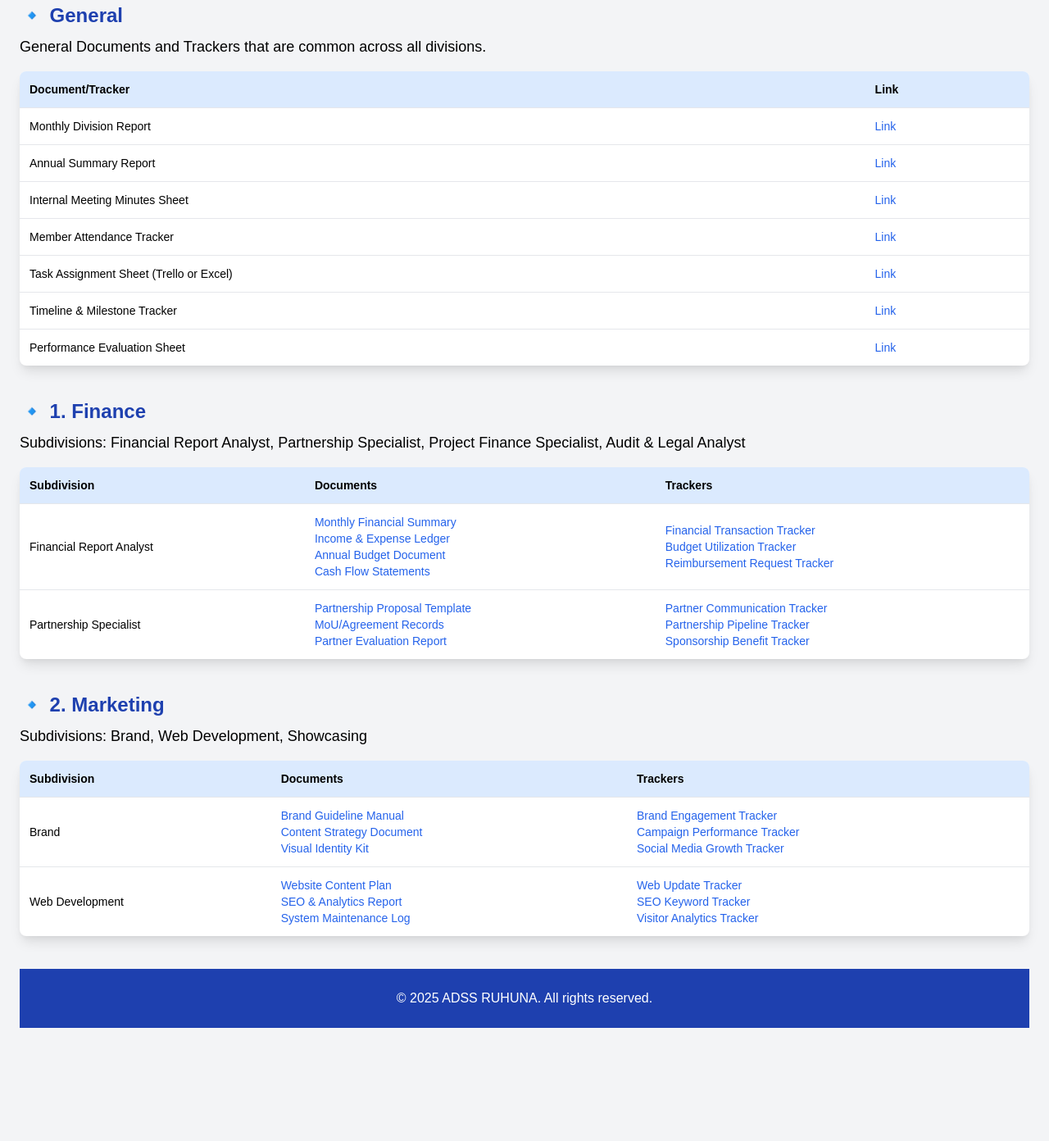
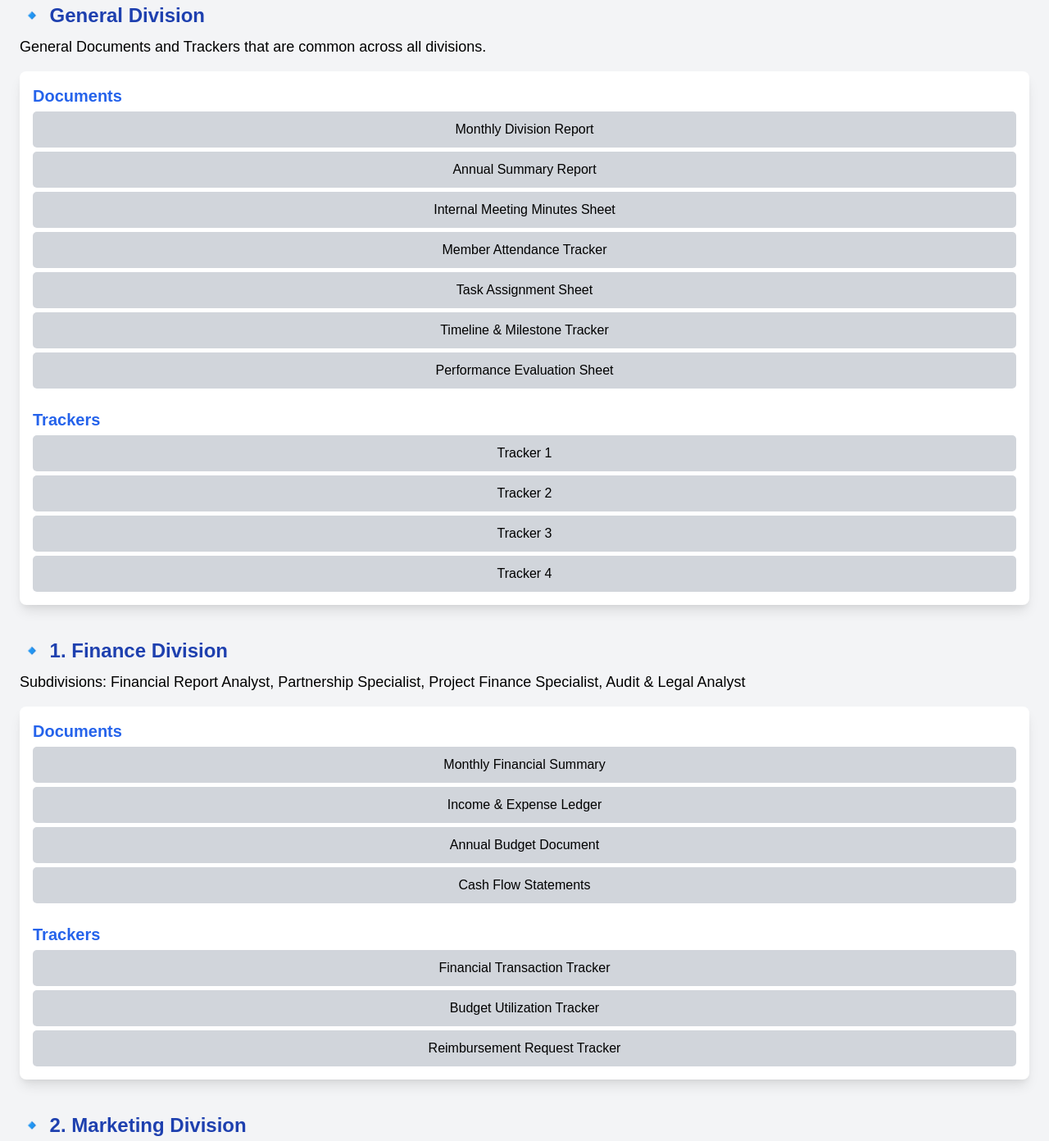
Before and after one commit to testadssruhuna/new-IOS, a plain HTML site: page index.html in a window 1280 px wide. Shown: the part 185-1577 px from the top of the page at 82% size. Before the commit the page ends 1463 px from the top, so only its background shows below. Drawn offline with nearby package versions, Linux system fonts and the light colour scheme.

Commit message:
Add files via upload

```diff
--- a/index.html
+++ b/index.html
@@ -8,13 +8,30 @@
     <link href="https://cdn.jsdelivr.net/npm/tailwindcss@2.1.2/dist/tailwind.min.css" rel="stylesheet">
     <script src="https://cdn.jsdelivr.net/npm/alpinejs@2.8.2/dist/alpine.min.js" defer></script>
     <style>
-        /* Add your custom styles here */
         body {
             font-family: 'Arial', sans-serif;
         }
 
         h2 {
             font-size: 1.5rem;
+        }
+
+        .section-button {
+            width: 100%;
+            text-align: center;
+            padding: 10px;
+            margin-top: 5px;
+            font-size: 16px;
+            background-color: #d1d5db; /* Tailwind's gray-300 */
+            color: black;
+            border: none;
+            border-radius: 5px;
+            cursor: pointer;
+            transition: background-color 0.3s;
+        }
+
+        .section-button:hover {
+            background-color: #9ca3af; /* Tailwind's gray-400 for hover effect */
         }
     </style>
 </head>
@@ -29,159 +46,94 @@
     <main class="max-w-7xl mx-auto p-6">
         <!-- General Division Section -->
         <section class="mt-10">
-            <h2 class="text-2xl font-semibold text-blue-800">🔹 General </h2>
+            <h2 class="text-2xl font-semibold text-blue-800">🔹 General Division</h2>
             <p class="mt-2 text-lg">General Documents and Trackers that are common across all divisions.</p>
-            <div class="overflow-x-auto mt-4 bg-white shadow-lg rounded-lg">
-                <table class="min-w-full table-auto text-sm">
-                    <thead>
-                        <tr class="bg-blue-100">
-                            <th class="p-3 text-left">Document/Tracker</th>
-                            <th class="p-3 text-left">Link</th>
-                        </tr>
-                    </thead>
-                    <tbody>
-                        <tr class="border-t">
-                            <td class="p-3">Monthly Division Report</td>
-                            <td class="p-3">
-                                <a href="https://example.com/monthly-division-report" class="text-blue-600 hover:underline">Link</a>
-                            </td>
-                        </tr>
-                        <tr class="border-t">
-                            <td class="p-3">Annual Summary Report</td>
-                            <td class="p-3">
-                                <a href="https://example.com/annual-summary-report" class="text-blue-600 hover:underline">Link</a>
-                            </td>
-                        </tr>
-                        <tr class="border-t">
-                            <td class="p-3">Internal Meeting Minutes Sheet</td>
-                            <td class="p-3">
-                                <a href="https://example.com/meeting-minutes-sheet" class="text-blue-600 hover:underline">Link</a>
-                            </td>
-                        </tr>
-                        <tr class="border-t">
-                            <td class="p-3">Member Attendance Tracker</td>
-                            <td class="p-3">
-                                <a href="https://example.com/member-attendance-tracker" class="text-blue-600 hover:underline">Link</a>
-                            </td>
-                        </tr>
-                        <tr class="border-t">
-                            <td class="p-3">Task Assignment Sheet (Trello or Excel)</td>
-                            <td class="p-3">
-                                <a href="https://example.com/task-assignment-sheet" class="text-blue-600 hover:underline">Link</a>
-                            </td>
-                        </tr>
-                        <tr class="border-t">
-                            <td class="p-3">Timeline & Milestone Tracker</td>
-                            <td class="p-3">
-                                <a href="https://example.com/timeline-milestone-tracker" class="text-blue-600 hover:underline">Link</a>
-                            </td>
-                        </tr>
-                        <tr class="border-t">
-                            <td class="p-3">Performance Evaluation Sheet</td>
-                            <td class="p-3">
-                                <a href="https://example.com/performance-evaluation-sheet" class="text-blue-600 hover:underline">Link</a>
-                            </td>
-                        </tr>
-                    </tbody>
-                </table>
+            <div class="mt-4 bg-white shadow-lg rounded-lg p-4">
+                <h3 class="text-xl font-semibold text-blue-600">Documents</h3>
+                <button class="section-button"><a href="https://example.com/monthly-division-report" class="text-black">Monthly Division Report</a></button>
+                <button class="section-button"><a href="https://example.com/annual-summary-report" class="text-black">Annual Summary Report</a></button>
+                <button class="section-button"><a href="https://example.com/meeting-minutes-sheet" class="text-black">Internal Meeting Minutes Sheet</a></button>
+                <button class="section-button"><a href="https://example.com/member-attendance-tracker" class="text-black">Member Attendance Tracker</a></button>
+                <button class="section-button"><a href="https://example.com/task-assignment-sheet" class="text-black">Task Assignment Sheet</a></button>
+                <button class="section-button"><a href="https://example.com/timeline-milestone-tracker" class="text-black">Timeline & Milestone Tracker</a></button>
+                <button class="section-button"><a href="https://example.com/performance-evaluation-sheet" class="text-black">Performance Evaluation Sheet</a></button>
+
+                <h3 class="text-xl font-semibold text-blue-600 mt-6">Trackers</h3>
+                <button class="section-button"><a href="https://example.com/monthly-division-report" class="text-black">Tracker 1</a></button>
+                <button class="section-button"><a href="https://example.com/annual-summary-report" class="text-black">Tracker 2</a></button>
+                <button class="section-button"><a href="https://example.com/meeting-minutes-sheet" class="text-black">Tracker 3</a></button>
+                <button class="section-button"><a href="https://example.com/member-attendance-tracker" class="text-black">Tracker 4</a></button>
             </div>
         </section>
 
-        <!-- Finance -->
+        <!-- Finance Division Section -->
         <section class="mt-10">
-            <h2 class="text-2xl font-semibold text-blue-800">🔹 1. Finance </h2>
+            <h2 class="text-2xl font-semibold text-blue-800">🔹 1. Finance Division</h2>
             <p class="mt-2 text-lg">Subdivisions: Financial Report Analyst, Partnership Specialist, Project Finance Specialist, Audit & Legal Analyst</p>
-            <div class="overflow-x-auto mt-4 bg-white shadow-lg rounded-lg">
-                <table class="min-w-full table-auto text-sm">
-                    <thead>
-                        <tr class="bg-blue-100">
-                            <th class="p-3 text-left">Subdivision</th>
-                            <th class="p-3 text-left">Documents</th>
-                            <th class="p-3 text-left">Trackers</th>
-                        </tr>
-                    </thead>
-                    <tbody>
-                        <tr class="border-t">
-                            <td class="p-3">Financial Report Analyst</td>
-                            <td class="p-3">
-                                <a href="https://example.com/monthly-financial-summary" class="text-blue-600 hover:underline">Monthly Financial Summary</a><br>
-                                <a href="https://example.com/income-expense-ledger" class="text-blue-600 hover:underline">Income & Expense Ledger</a><br>
-                                <a href="https://example.com/annual-budget" class="text-blue-600 hover:underline">Annual Budget Document</a><br>
-                                <a href="https://example.com/cash-flow-statements" class="text-blue-600 hover:underline">Cash Flow Statements</a>
-                            </td>
-                            <td class="p-3">
-                                <a href="https://example.com/financial-transaction-tracker" class="text-blue-600 hover:underline">Financial Transaction Tracker</a><br>
-                                <a href="https://example.com/budget-utilization-tracker" class="text-blue-600 hover:underline">Budget Utilization Tracker</a><br>
-                                <a href="https://example.com/reimbursement-request-tracker" class="text-blue-600 hover:underline">Reimbursement Request Tracker</a>
-                            </td>
-                        </tr>
-                        <tr class="border-t">
-                            <td class="p-3">Partnership Specialist</td>
-                            <td class="p-3">
-                                <a href="https://example.com/partnership-proposal-template" class="text-blue-600 hover:underline">Partnership Proposal Template</a><br>
-                                <a href="https://example.com/mou-agreement-records" class="text-blue-600 hover:underline">MoU/Agreement Records</a><br>
-                                <a href="https://example.com/partner-evaluation-report" class="text-blue-600 hover:underline">Partner Evaluation Report</a>
-                            </td>
-                            <td class="p-3">
-                                <a href="https://example.com/partner-communication-tracker" class="text-blue-600 hover:underline">Partner Communication Tracker</a><br>
-                                <a href="https://example.com/partnership-pipeline-tracker" class="text-blue-600 hover:underline">Partnership Pipeline Tracker</a><br>
-                                <a href="https://example.com/sponsorship-benefit-tracker" class="text-blue-600 hover:underline">Sponsorship Benefit Tracker</a>
-                            </td>
-                        </tr>
-                        <!-- Add the rest of the rows for other subdivisions -->
-                    </tbody>
-                </table>
+            <div class="overflow-x-auto mt-4 bg-white shadow-lg rounded-lg p-4">
+                <h3 class="text-xl font-semibold text-blue-600">Documents</h3>
+                <button class="section-button"><a href="https://example.com/monthly-financial-summary" class="text-black">Monthly Financial Summary</a></button>
+                <button class="section-button"><a href="https://example.com/income-expense-ledger" class="text-black">Income & Expense Ledger</a></button>
+                <button class="section-button"><a href="https://example.com/annual-budget" class="text-black">Annual Budget Document</a></button>
+                <button class="section-button"><a href="https://example.com/cash-flow-statements" class="text-black">Cash Flow Statements</a></button>
+
+                <h3 class="text-xl font-semibold text-blue-600 mt-6">Trackers</h3>
+                <button class="section-button"><a href="https://example.com/financial-transaction-tracker" class="text-black">Financial Transaction Tracker</a></button>
+                <button class="section-button"><a href="https://example.com/budget-utilization-tracker" class="text-black">Budget Utilization Tracker</a></button>
+                <button class="section-button"><a href="https://example.com/reimbursement-request-tracker" class="text-black">Reimbursement Request Tracker</a></button>
             </div>
         </section>
 
-        <!-- Marketing-->
+        <!-- Marketing Division Section -->
         <section class="mt-10">
-            <h2 class="text-2xl font-semibold text-blue-800">🔹 2. Marketing </h2>
+            <h2 class="text-2xl font-semibold text-blue-800">🔹 2. Marketing Division</h2>
             <p class="mt-2 text-lg">Subdivisions: Brand, Web Development, Showcasing</p>
-            <div class="overflow-x-auto mt-4 bg-white shadow-lg rounded-lg">
-                <table class="min-w-full table-auto text-sm">
-                    <thead>
-                        <tr class="bg-blue-100">
-                            <th class="p-3 text-left">Subdivision</th>
-                            <th class="p-3 text-left">Documents</th>
-                            <th class="p-3 text-left">Trackers</th>
-                        </tr>
-                    </thead>
-                    <tbody>
-                        <tr class="border-t">
-                            <td class="p-3">Brand</td>
-                            <td class="p-3">
-                                <a href="https://example.com/brand-guideline-manual" class="text-blue-600 hover:underline">Brand Guideline Manual</a><br>
-                                <a href="https://example.com/content-strategy-document" class="text-blue-600 hover:underline">Content Strategy Document</a><br>
-                                <a href="https://example.com/visual-identity-kit" class="text-blue-600 hover:underline">Visual Identity Kit</a>
-                            </td>
-                            <td class="p-3">
-                                <a href="https://example.com/brand-engagement-tracker" class="text-blue-600 hover:underline">Brand Engagement Tracker</a><br>
-                                <a href="https://example.com/campaign-performance-tracker" class="text-blue-600 hover:underline">Campaign Performance Tracker</a><br>
-                                <a href="https://example.com/social-media-growth-tracker" class="text-blue-600 hover:underline">Social Media Growth Tracker</a>
-                            </td>
-                        </tr>
-                        <tr class="border-t">
-                            <td class="p-3">Web Development</td>
-                            <td class="p-3">
-                                <a href="https://example.com/website-content-plan" class="text-blue-600 hover:underline">Website Content Plan</a><br>
-                                <a href="https://example.com/seo-analytics-report" class="text-blue-600 hover:underline">SEO & Analytics Report</a><br>
-                                <a href="https://example.com/system-maintenance-log" class="text-blue-600 hover:underline">System Maintenance Log</a>
-                            </td>
-                            <td class="p-3">
-                                <a href="https://example.com/web-update-tracker" class="text-blue-600 hover:underline">Web Update Tracker</a><br>
-                                <a href="https://example.com/seo-keyword-tracker" class="text-blue-600 hover:underline">SEO Keyword Tracker</a><br>
-                                <a href="https://example.com/visitor-analytics-tracker" class="text-blue-600 hover:underline">Visitor Analytics Tracker</a>
-                            </td>
-                        </tr>
-                        <!-- Add the rest of the rows for other subdivisions -->
-                    </tbody>
-                </table>
+            <div class="overflow-x-auto mt-4 bg-white shadow-lg rounded-lg p-4">
+                <h3 class="text-xl font-semibold text-blue-600">Documents</h3>
+                <button class="section-button"><a href="https://example.com/brand-guideline-manual" class="text-black">Brand Guideline Manual</a></button>
+                <button class="section-button"><a href="https://example.com/content-strategy-document" class="text-black">Content Strategy Document</a></button>
+                <button class="section-button"><a href="https://example.com/visual-identity-kit" class="text-black">Visual Identity Kit</a></button>
+
+                <h3 class="text-xl font-semibold text-blue-600 mt-6">Trackers</h3>
+                <button class="section-button"><a href="https://example.com/brand-engagement-tracker" class="text-black">Brand Engagement Tracker</a></button>
+                <button class="section-button"><a href="https://example.com/campaign-performance-tracker" class="text-black">Campaign Performance Tracker</a></button>
+                <button class="section-button"><a href="https://example.com/social-media-growth-tracker" class="text-black">Social Media Growth Tracker</a></button>
             </div>
         </section>
 
         <!-- Operations & Academic Management Section -->
-        <!-- Add similar structure as above for other divisions -->
+        <section class="mt-10">
+            <h2 class="text-2xl font-semibold text-blue-800">🔹 3. Operations & Academic Management Division</h2>
+            <p class="mt-2 text-lg">Subdivisions: Actuarial Studies, Software Development, Economics & Management, Finance Studies</p>
+            <div class="overflow-x-auto mt-4 bg-white shadow-lg rounded-lg p-4">
+                <h3 class="text-xl font-semibold text-blue-600">Documents</h3>
+                <button class="section-button"><a href="https://example.com/academic-program-outline" class="text-black">Academic Program Outline</a></button>
+                <button class="section-button"><a href="https://example.com/actuarial-skill-matrix" class="text-black">Actuarial Skill Matrix</a></button>
+                <button class="section-button"><a href="https://example.com/workshop-plans" class="text-black">Workshop Plans</a></button>
+
+                <h3 class="text-xl font-semibold text-blue-600 mt-6">Trackers</h3>
+                <button class="section-button"><a href="https://example.com/student-progress-tracker" class="text-black">Student Progress Tracker</a></button>
+                <button class="section-button"><a href="https://example.com/academic-session-tracker" class="text-black">Academic Session Tracker</a></button>
+                <button class="section-button"><a href="https://example.com/study-material-tracker" class="text-black">Study Material Tracker</a></button>
+            </div>
+        </section>
+
+        <!-- Personal Development Division Section -->
+        <section class="mt-10">
+            <h2 class="text-2xl font-semibold text-blue-800">🔹 4. Personal Development Division</h2>
+            <p class="mt-2 text-lg">Subdivisions: Content & Training, Resource & Community, Career Coaching & Mentorship, Event & Engagement</p>
+            <div class="overflow-x-auto mt-4 bg-white shadow-lg rounded-lg p-4">
+                <h3 class="text-xl font-semibold text-blue-600">Documents</h3>
+                <button class="section-button"><a href="https://example.com/training-module-template" class="text-black">Training Module Template</a></button>
+                <button class="section-button"><a href="https://example.com/skill-assessment-form" class="text-black">Skill Assessment Form</a></button>
+                <button class="section-button"><a href="https://example.com/training-outcome-report" class="text-black">Training Outcome Report</a></button>
+
+                <h3 class="text-xl font-semibold text-blue-600 mt-6">Trackers</h3>
+                <button class="section-button"><a href="https://example.com/training-attendance-tracker" class="text-black">Training Attendance Tracker</a></button>
+                <button class="section-button"><a href="https://example.com/participant-progress-tracker" class="text-black">Participant Progress Tracker</a></button>
+                <button class="section-button"><a href="https://example.com/skill-certification-tracker" class="text-black">Skill Certification Tracker</a></button>
+            </div>
+        </section>
 
         <footer class="mt-10 bg-blue-800 text-white p-6 text-center">
             <p>&copy; 2025 ADSS RUHUNA. All rights reserved.</p>
```
